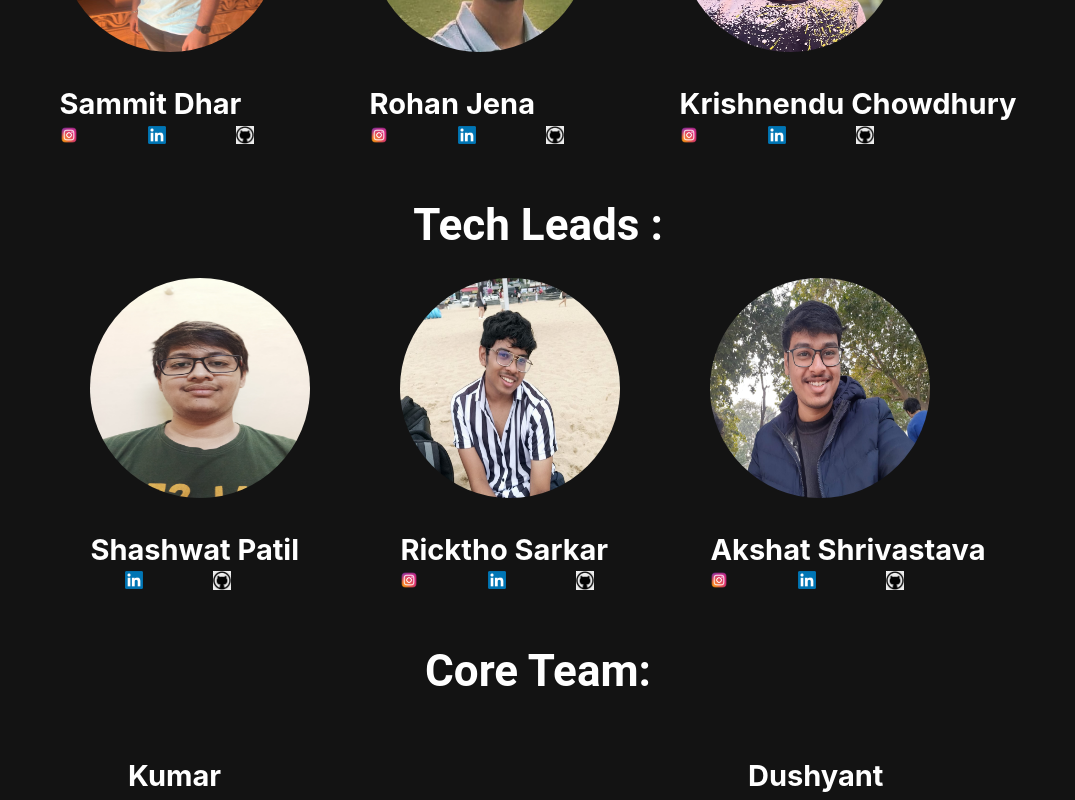
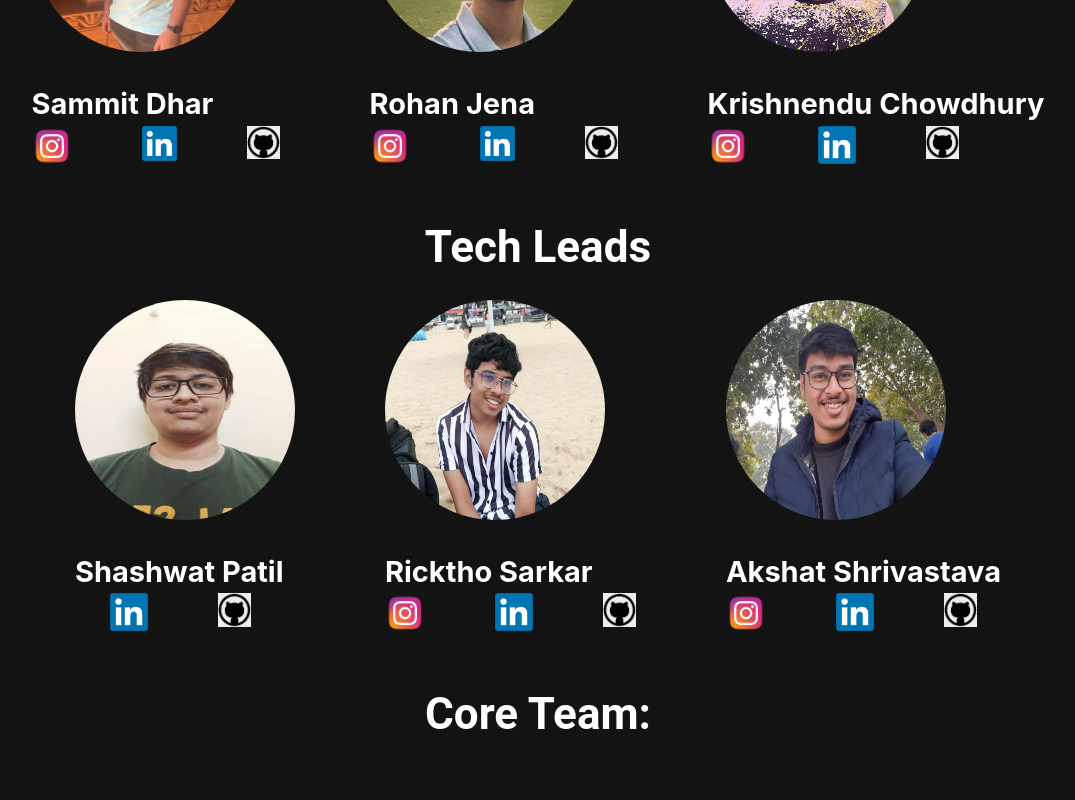
Before and after one commit to Robotics-Club-IIT-BHU/Robotics_Club_Website_24-25, a React (Vite) app in the folder frontend/: page /team in a window 1280 px wide. Shown: the part 620-1420 px from the top of the page, without its empty margins (102-1177 px from the left). Built offline with nearby package versions, Linux system fonts and the light colour scheme.

Commit message:
feat: Modified icons in team page

```diff
--- a/frontend/src/pages/Team.jsx
+++ b/frontend/src/pages/Team.jsx
@@ -3,6 +3,7 @@ import ReactDOM from 'react-dom/client'
 import './Team.css';
 import Navbar from '../components/Navbar';
 import Footer from "../components/Footer";
+import { FaInstagramSquare } from "react-icons/fa";
 function Team(){
     return (<>
     <Navbar/>
@@ -11,17 +12,17 @@ function Team(){
 
         <p className='sub new'>Meet Our Flagbearers</p>
         <br />
-        <p className='item'>Secretaries :</p>
+        <p className='item'>Secretaries</p>
         <div className='members'>
             <div>
               <img className='member' src="./src/assets/sd.jpg" alt="" />
               <p>Sammit Dhar</p>
               <div className='social'>
 
-              <a href="https://www.instagram.com/sammit.dhar?igsh=cDFyNjg2Mzl0bHlj"><img src="./src/assets/ig.png" alt="" height={"25px"} width={"18px"} /></a>
-              <a href="https://www.linkedin.com/in/sammit-dhar?utm_source=share&utm_campaign=share_via&utm_content=profile&utm_medium=ios_app"><img src="./src/assets/linkedin.png" alt="" height={"25px"} width={"18px"} /></a>
+              <a href="https://www.instagram.com/sammit.dhar?igsh=cDFyNjg2Mzl0bHlj"><img src="./src/assets/ig.png" alt="" height={"40px"} width={"40px"} /></a>
+              <a href="https://www.linkedin.com/in/sammit-dhar?utm_source=share&utm_campaign=share_via&utm_content=profile&utm_medium=ios_app"><img src="./src/assets/linkedin.png" alt="" height={"35px"} width={"35px"} /></a>
 
-              <a href="https://github.com/sdhar04"><img src="./src/assets/git.jpg" alt="" height={"25px"} width={"18px"} /></a>
+              <a href="https://github.com/sdhar04"><img src="./src/assets/git.jpg" alt="" height={"33px"} width={"33px"} /></a>
               </div>
             </div>
             <div>
@@ -29,10 +30,10 @@ function Team(){
               <p>Rohan Jena</p>
               <div className='social'>
 
-              <a href="https://www.instagram.com/rohanjena50?igsh=MTR5aWl0NXR4eGJ2dg=="><img src="./src/assets/ig.png" alt="" height={"25px"} width={"18px"} /></a>
-              <a href="https://www.linkedin.com/in/rohan-jena-a69b23262?utm_source=share&utm_campaign=share_via&utm_content=profile&utm_medium=android_app"><img src="./src/assets/linkedin.png" alt="" height={"25px"} width={"18px"} /></a>
+              <a href="https://www.instagram.com/rohanjena50?igsh=MTR5aWl0NXR4eGJ2dg=="><img src="./src/assets/ig.png" alt="" height={"40px"} width={"40px"} /></a>
+              <a href="https://www.linkedin.com/in/rohan-jena-a69b23262?utm_source=share&utm_campaign=share_via&utm_content=profile&utm_medium=android_app"><img src="./src/assets/linkedin.png" alt="" height={"35px"} width={"35px"} /></a>
 
-              <a href="https://github.com/RohanJena"><img src="./src/assets/git.jpg" alt="" height={"25px"} width={"18px"} /></a>
+              <a href="https://github.com/RohanJena"><img src="./src/assets/git.jpg" alt="" height={"33px"} width={"33px"} /></a>
               </div>
             </div>
             <div>
@@ -40,16 +41,16 @@ function Team(){
               <p>Krishnendu Chowdhury</p>
               <div className='social'>
 
-              <a href="https://www.instagram.com/krishnendu8904"><img src="./src/assets/ig.png" alt="" height={"25px"} width={"18px"} /></a>
-              <a href="https://www.linkedin.com/in/krishnendu-chowdhury-405938257?utm_source=share&utm_campaign=share_via&utm_content=profile&utm_medium=ios_app"><img src="./src/assets/linkedin.png" alt="" height={"25px"} width={"18px"} /></a>
+              <a href="https://www.instagram.com/krishnendu8904"><img src="./src/assets/ig.png" alt="" height={"40px"} width={"40px"} /></a>
+              <a href="https://www.linkedin.com/in/krishnendu-chowdhury-405938257?utm_source=share&utm_campaign=share_via&utm_content=profile&utm_medium=ios_app"><img src="./src/assets/linkedin.png" alt="" height={"38px"} width={"38px"} /></a>
 
-              <a href="https://github.com/Krishnendu8904"><img src="./src/assets/git.jpg" alt="" height={"25px"} width={"18px"} /></a>
+              <a href="https://github.com/Krishnendu8904"><img src="./src/assets/git.jpg" alt="" height={"33px"} width={"33px"} /></a>
               </div>
             </div>
         </div>
         <br />
         <br />
-        <p className='item'>Tech Leads :</p>
+        <p className='item'>Tech Leads</p>
         <div className='members'>
             <div>
               <img className='member' src="./src/assets/sp.jpg" alt="" />
@@ -57,9 +58,9 @@ function Team(){
               <div className='social sp'>
 
 
-              <a href="https://www.linkedin.com/in/shashwatgpatil/"><img src="./src/assets/linkedin.png" alt="" height={"25px"} width={"18px"} /></a>
+              <a href="https://www.linkedin.com/in/shashwatgpatil/"><img src="./src/assets/linkedin.png" alt="" height={"38px"} width={"38px"} /></a>
 
-              <a href="https://github.com/ShashwatPatil"><img src="./src/assets/git.jpg" alt="" height={"25px"} width={"18px"} /></a>
+              <a href="https://github.com/ShashwatPatil"><img src="./src/assets/git.jpg" alt="" height={"33px"} width={"33px"} /></a>
               </div>
             </div>
             <div>
@@ -67,10 +68,10 @@ function Team(){
               <p>Ricktho Sarkar</p>
               <div className='social'>
 
-              <a href="https://www.instagram.com/ricktho_sarkar__?utm_source=qr&igsh=MWlkMmVhM2l2Nmx1ag=="><img src="./src/assets/ig.png" alt="" height={"25px"} width={"18px"} /></a>
-              <a href="https://www.linkedin.com/in/rickthosarkar?utm_source=share&utm_campaign=share_via&utm_content=profile&utm_medium=android_app"><img src="./src/assets/linkedin.png" alt="" height={"25px"} width={"18px"} /></a>
+              <a href="https://www.instagram.com/ricktho_sarkar__?utm_source=qr&igsh=MWlkMmVhM2l2Nmx1ag=="><img src="./src/assets/ig.png" alt="" height={"40px"} width={"40px"} /></a>
+              <a href="https://www.linkedin.com/in/rickthosarkar?utm_source=share&utm_campaign=share_via&utm_content=profile&utm_medium=android_app"><img src="./src/assets/linkedin.png" alt="" height={"38px"} width={"38px"} /></a>
 
-              <a href="https://github.com/Ricktho1"><img src="./src/assets/git.jpg" alt="" height={"25px"} width={"18px"} /></a>
+              <a href="https://github.com/Ricktho1"><img src="./src/assets/git.jpg" alt="" height={"33px"} width={"33px"} /></a>
               </div>
             </div>
             <div>
@@ -78,10 +79,10 @@ function Team(){
               <p>Akshat Shrivastava</p>
               <div className='social'>
 
-              <a href="https://www.instagram.com/akshatshrivastava1104?igsh=MTZoeTd0dGhiNzNyNw=="><img src="./src/assets/ig.png" alt="" height={"25px"} width={"18px"} /></a>
-              <a href="https://www.linkedin.com/in/akshat-shrivastava-74ba2724b?utm_source=share&utm_campaign=share_via&utm_content=profile&utm_medium=android_app"><img src="./src/assets/linkedin.png" alt="" height={"25px"} width={"18px"} /></a>
+              <a href="https://www.instagram.com/akshatshrivastava1104?igsh=MTZoeTd0dGhiNzNyNw=="><img src="./src/assets/ig.png" alt="" height={"40px"} width={"40px"} /></a>
+              <a href="https://www.linkedin.com/in/akshat-shrivastava-74ba2724b?utm_source=share&utm_campaign=share_via&utm_content=profile&utm_medium=android_app"><img src="./src/assets/linkedin.png" alt="" height={"38px"} width={"38px"} /></a>
 
-              <a href="https://github.com/codemaster1104"><img src="./src/assets/git.jpg" alt="" height={"25px"} width={"18px"} /></a>
+              <a href="https://github.com/codemaster1104"><img src="./src/assets/git.jpg" alt="" height={"33px"} width={"33px"} /></a>
               </div>
             </div>
 
@@ -172,7 +173,7 @@ function Team(){
 
         <br />
         <br />
-        <p className='item'>Team Leads:</p>
+        <p className='item'>Team Leads</p>
         <div className='members core'>
           <div className='coreMember'>
             <p>Shreya Sinha</p>
@@ -195,7 +196,7 @@ function Team(){
         </div>
         <br />
         <br />
-        <p className='item'>Contributors:</p>
+        <p className='item'>Contributors</p>
         <div className='members core'>
           <div className='coreMember'>
             <p>Abhinandan Chandra</p>
@@ -208,7 +209,7 @@ function Team(){
         </div>
         <div className='members core'>
           <div className='coreMember'>
-            <p>Aabha Rajput</p>
+            <p>Aabha</p>
             <a href="https://www.linkedin.com/in/aabha-rajput-3a9988289/">LinkedIn</a>
           </div>
           <div className='coreMember'>
```
